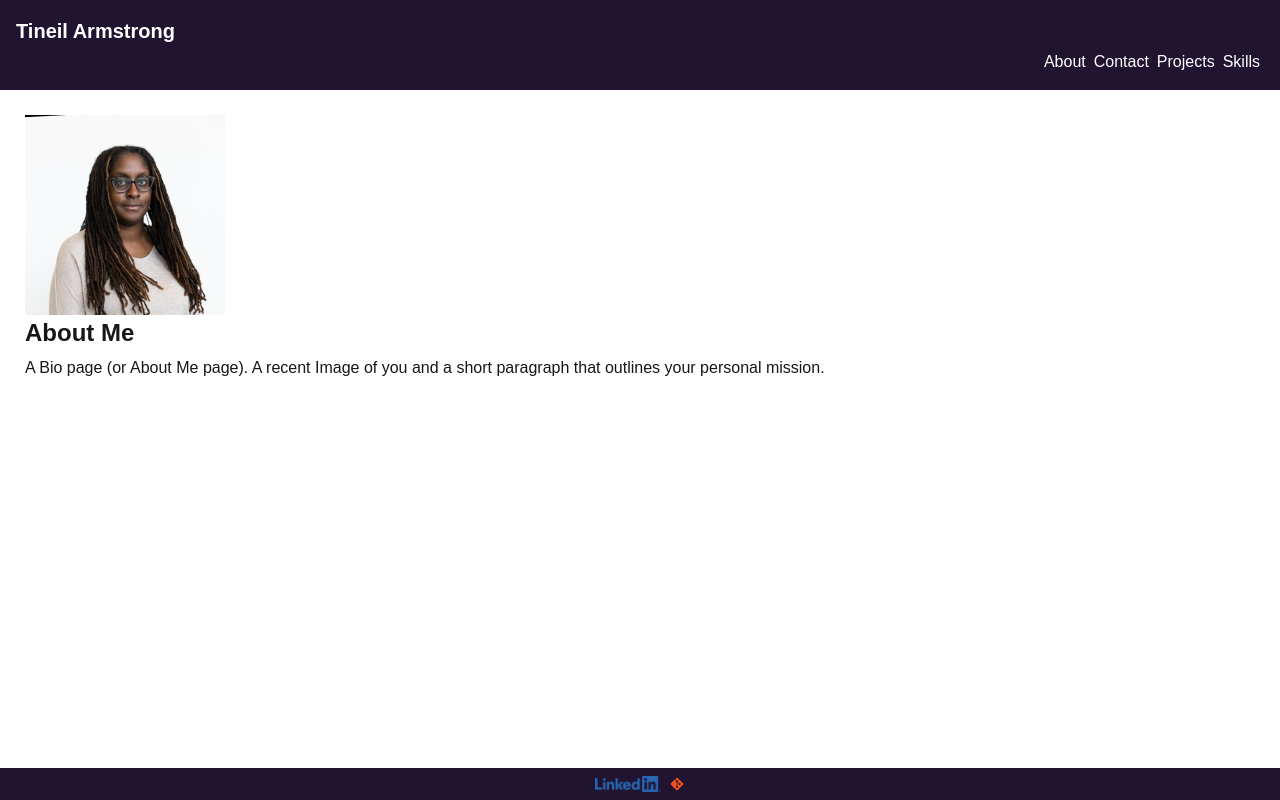
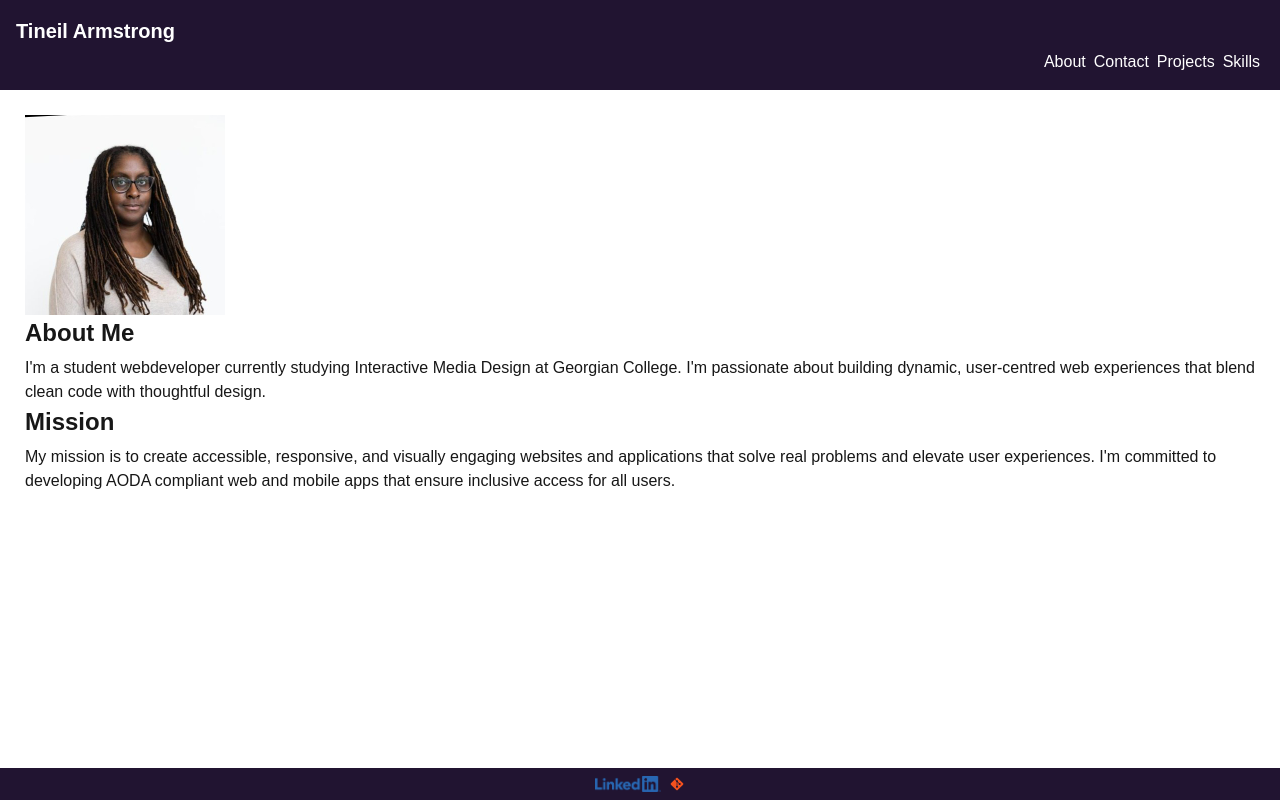
Before and after one commit to Tara-Fortis/portfolio-1, a Next.js app: page /bio in a window 1280 px wide. Built offline with nearby package versions, Linux system fonts and the light colour scheme.

Commit message:
Updated bio page

```diff
--- a/src/app/bio/page.tsx
+++ b/src/app/bio/page.tsx
@@ -11,7 +11,9 @@ const BioPage = () => {
                 width={400}
                 height={400}/>
             <h1>About Me</h1>
-            <p>A Bio page (or About Me page). A recent Image of you and a short paragraph that outlines your personal mission.</p>
+            <p>I&apos;m a student webdeveloper currently studying Interactive Media Design at Georgian College. I&apos;m passionate about building dynamic, user-centred web experiences that blend clean code with thoughtful design.</p>
+            <h2>Mission</h2>
+            <p>My mission is to create accessible, responsive, and visually engaging websites and applications that solve real problems and elevate user experiences. I&apos;m committed to developing AODA compliant web and mobile apps that ensure inclusive access for all users.</p>
         </main>
     );
 };
```
